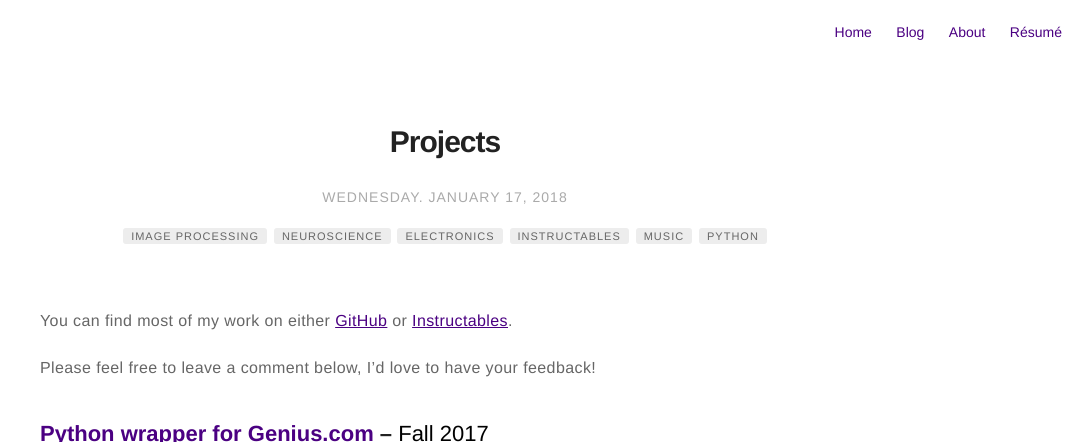
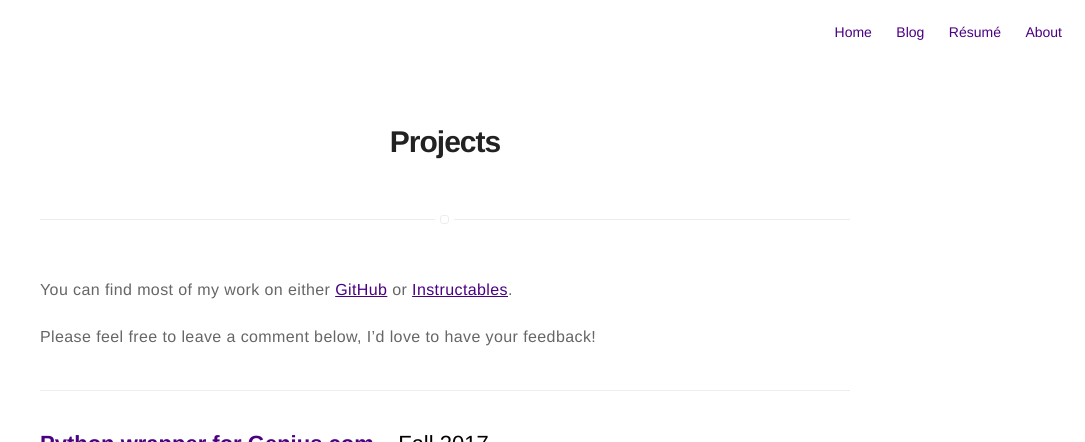
Before and after one commit to johnwmillr/johnwmillr.github.io, a Jekyll site: the page built from projects.markdown, in a window 1280 px wide and 900 px high, cut to the strip 0-442 px from the top of the window. Shown: the whole strip, without its empty margins (195-1280 px from the left). Built offline with Jekyll 4.4.1, drawn with Linux system fonts in a browser that asks for light colours; comment, search, counter and statistics services are not loaded; some of the changed text lies outside the part shown.

Commit message:
Match Projects page theme to Blogs page

```diff
--- a/_includes/nav.html
+++ b/_includes/nav.html
@@ -22,6 +22,12 @@
             {% endif %}
         {% endif %}
 
+        {% if site.resume == true %}
+            <li class="item">
+                <a class="link" href="{% if site.resume-external %}{{ site.resume-url }}{% else %}{{ site.url }}/{{ site.resume-url }}{% endif %}">Résumé</a>
+            </li>
+        {% endif %}
+
         {% if site.about == true %}
             {% if page.title != "About" %}
                 <li class="item">
@@ -30,10 +36,5 @@
             {% endif %}
         {% endif %}
 
-        {% if site.resume == true %}
-            <li class="item">
-                <a class="link" href="{% if site.resume-external %}{{ site.resume-url }}{% else %}{{ site.url }}/{{ site.resume-url }}{% endif %}">Résumé</a>
-            </li>
-        {% endif %}
     </ul>
 </nav>
--- a/_layouts/page.html
+++ b/_layouts/page.html
@@ -5,4 +5,8 @@
 
 {{content}}
 
+{% if page.category == "project" %}
+    {% include disqus.html %}
+{% endif %}
+
 {% include footer.html %}
--- a/_posts/2018-01-17-projects.markdown
+++ b/projects.markdown
@@ -1,22 +1,20 @@
 ---
-title:  "Projects"
-date:   2018-01-17
-layout: post
-tag:
-- image processing
-- neuroscience
-- electronics
-- instructables
-- music
-- python
+layout: page
+title: Projects
 category: project
-author: john
-description: Projects I've worked on
 ---
+
+<h1 class="title">{{ page.title }}</h1>
+
+<section class="list">
+
+</section>
 
 You can find most of my work on either [GitHub](https://github.com/johnwmillr) or [Instructables](https://www.instructables.com/member/johnwmillr/).
 
 Please feel free to leave a comment below, I'd love to have your feedback!
+
+---
 
 ## [Python wrapper for Genius.com](http://www.johnwmillr.com/scraping-genius-lyrics/) -- **Fall 2017**
 [![GeniusLogo](https://t2.genius.com/unsafe/220x0/https%3A%2F%2Fimages.rapgenius.com%2F716fe1fbbf4817447e21dd2f9aca0354.999x1000x1.png){:class="img-responsive" height="20%" width="20%"}](http://www.johnwmillr.com/scraping-genius-lyrics/)
@@ -47,3 +45,6 @@
 [![Guthman](https://www.goshen.edu/wp-content/uploads/sites/2/2012/02/Guthman2012.jpg){:class="img-responsive" height="22%" width="22%"}](https://www.goshen.edu/academics/2012/02/29/miller-and-buschert-finalists-in-guthman-competition/)
 
 During the summer of 2011 I worked on the "Musician Maker" project as part of Goshen College's [Maple Scholars Program](https://www.goshen.edu/academics/maple-scholars/). Musician Maker is an intuitive, computer-controlled system of novel instruments that allows non-musicians to improvise expressive music. During the winter of 2012 my advisor, John Buschert, and I competed and were selected as finalists in the [2012 Guthman New Musical Instrument Competition](https://www.youtube.com/watch?v=5YQF2KTMRPs) hosted at Georgia Tech.
+
+
+---
```
Also changed, not shown: projects.html (deleted, +0 -16 lines), 1 other file.
